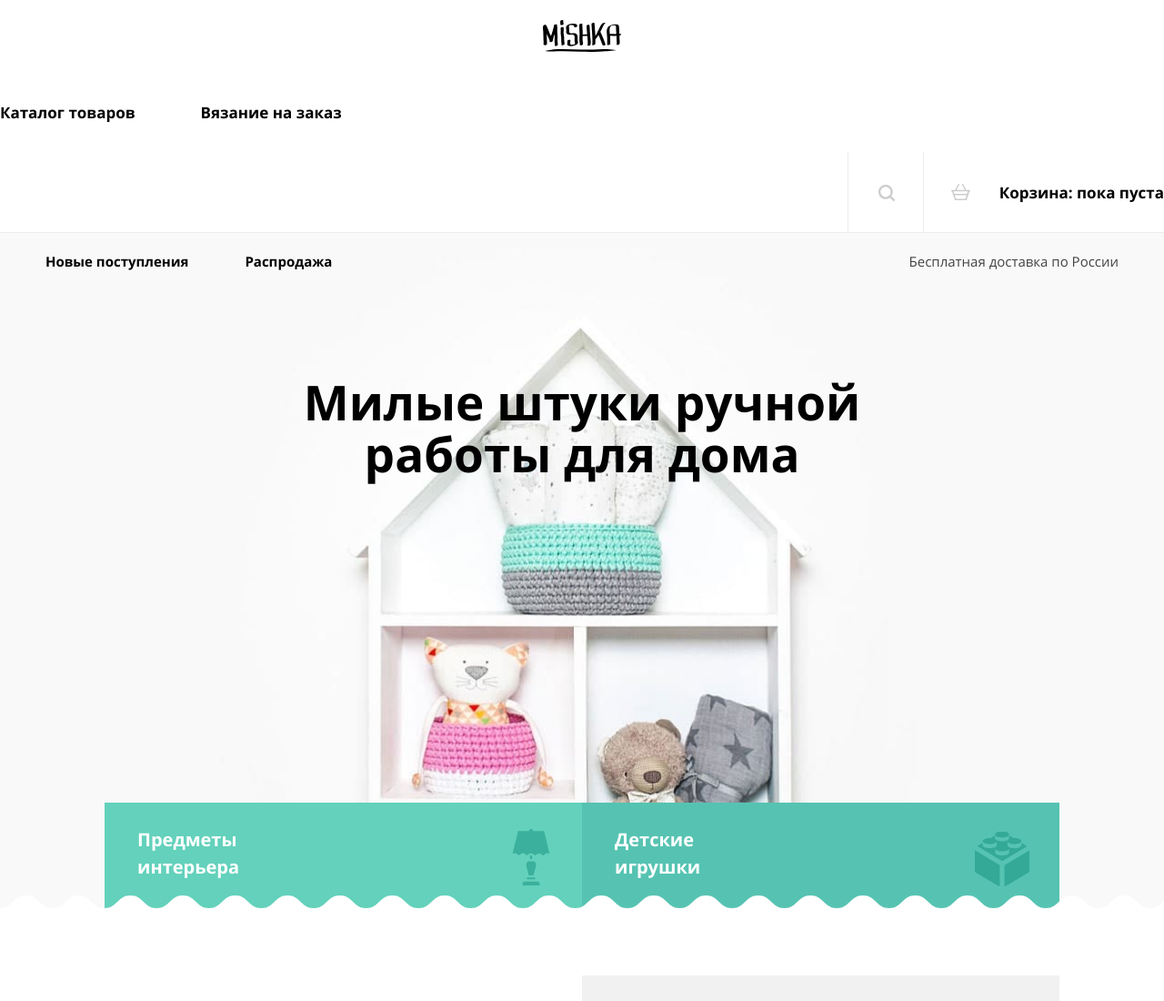
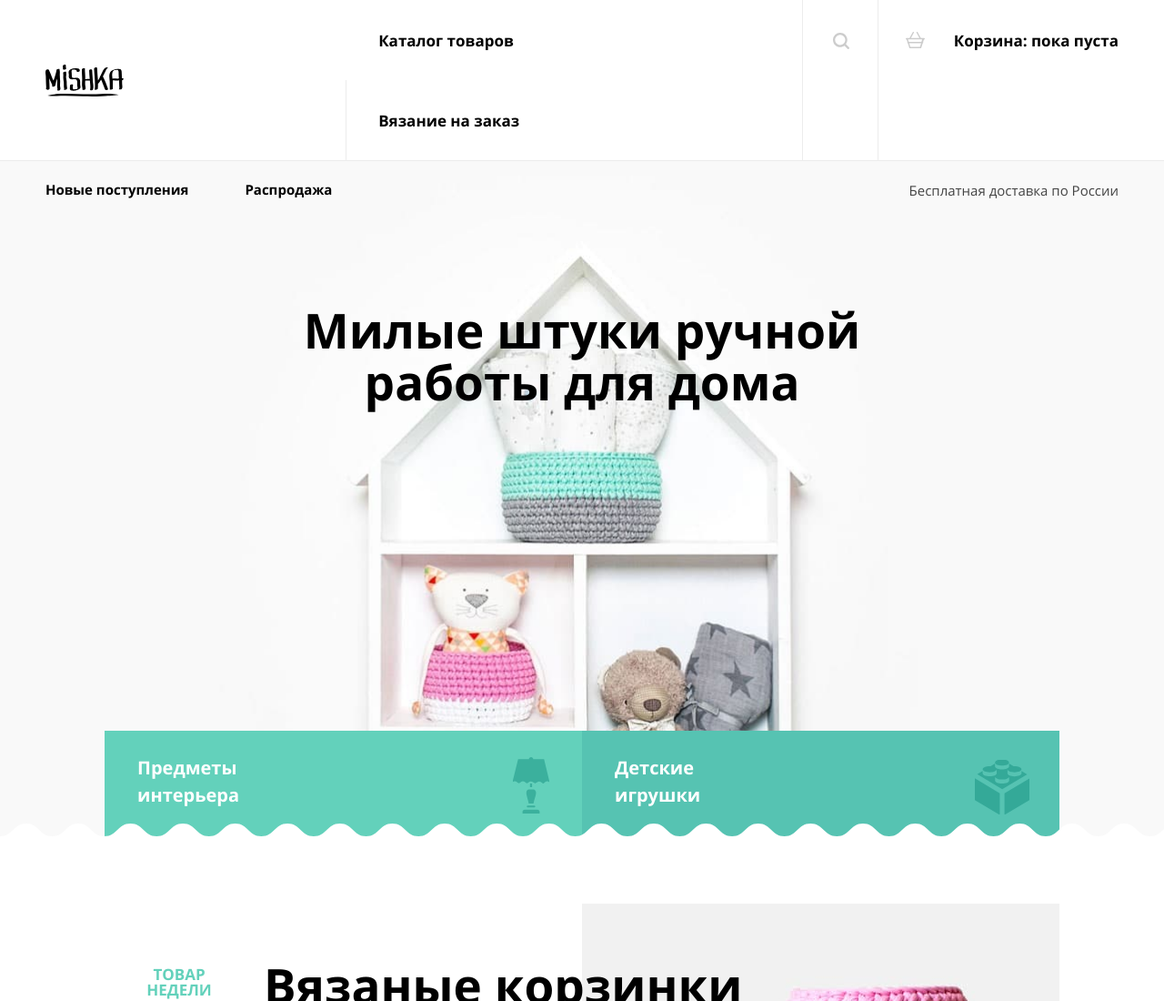
Before and after one commit to htmlacademy-adaptive/1777645-mishka-27, a website: page source/index.html in a window 1280 px wide. Shown: the top 1100 px of the page at 91% size. Drawn offline with nearby package versions, Linux system fonts and the light colour scheme; files that its build step writes are made by us from their sources.

Commit message:
Исправляет отображение навигации для tablet

```diff
--- a/source/sass/blocks/main-header.scss
+++ b/source/sass/blocks/main-header.scss
@@ -12,11 +12,21 @@
 .main-header__wrapper {
   display: flex;
   flex-direction: column;
+
+  @media (min-width: variables.$width-tablet) {
+    position: relative;
+    flex-direction: row;
+    justify-content: space-between;
+    align-items: center;
+    padding: 0 50px;
+  }
 }
 
 .main-header__logo {
-  display: block;
-  margin: 22px auto;
+  @media (max-width: variables.$width-mobile) {
+    display: block;
+    margin: 22px auto;
+  }
 
   &:hover {
     opacity: 0.6;
--- a/source/sass/blocks/main-nav.scss
+++ b/source/sass/blocks/main-nav.scss
@@ -1,10 +1,4 @@
 @use "../global/variables.scss";
-
-.main-nav {
-  @media (min-width: variables.$width-tablet) {
-    position: relative;
-  }
-}
 
 .main-nav--closed .main-nav__toggle {
   @media (max-width: variables.$width-mobile) {
@@ -72,6 +66,13 @@
   display: block;
 }
 
+.main-nav__wrapper {
+  @media (min-width: variables.$width-tablet) {
+    display: flex;
+    justify-content: flex-end;
+  }
+}
+
 .main-nav__toggle {
   position: absolute;
   padding: 24px 24px;
@@ -107,8 +108,11 @@
 
   @media (min-width: variables.$width-tablet) {
     display: block;
+    margin: 21px 0 0;
     position: absolute;
-    bottom: -44px;
+    top: 100%;
     right: 50px;
+    max-width: 235px;
+    text-align: right;
   }
 }
--- a/source/sass/blocks/site-list.scss
+++ b/source/sass/blocks/site-list.scss
@@ -7,12 +7,14 @@
 
   @media (min-width: variables.$width-tablet) {
     position: absolute;
-    bottom: -66px;
+    top: 100%;
     left: 50px;
+    right: 40%;
     display: flex;
     justify-content: flex-start;
     flex-wrap: wrap;
     font-size: 15px;
+    transform: translateX(-18px);
   }
 
   @media (min-width: variables.$width-desktop) {
@@ -20,11 +22,7 @@
   }
 }
 
-.site-list__item:first-child .site-list__link {
-  @media (min-width: variables.$width-tablet) {
-    padding-left: 0;
-  }
-
+.site-list__item {
   @media (min-width: variables.$width-desktop) {
     &:not(:first-child) {
       box-shadow: inset 1px 0 0 0 variables.$linen;
--- a/source/sass/blocks/user-list.scss
+++ b/source/sass/blocks/user-list.scss
@@ -9,18 +9,14 @@
     display: flex;
     justify-content: flex-end;
     flex-wrap: wrap;
+    width: 100%;
+    transform: translateX(36px);
   }
 }
 
 .user-list__item {
   @media (min-width: variables.$width-tablet) {
     box-shadow: inset 1px 0 0 0 variables.$linen;
-  }
-}
-
-.user-list__item:last-child .user-list__link {
-  @media (min-width: variables.$width-tablet) {
-    padding-right: 0;
   }
 }
 
@@ -41,7 +37,7 @@
   }
 
   @media (min-width: variables.$width-tablet) {
-    box-shadow: none;
+    box-shadow: inset 1px 0 0 0 variables.$linen;
     padding: 33px 36px 31px;
 
     &--search {
```
